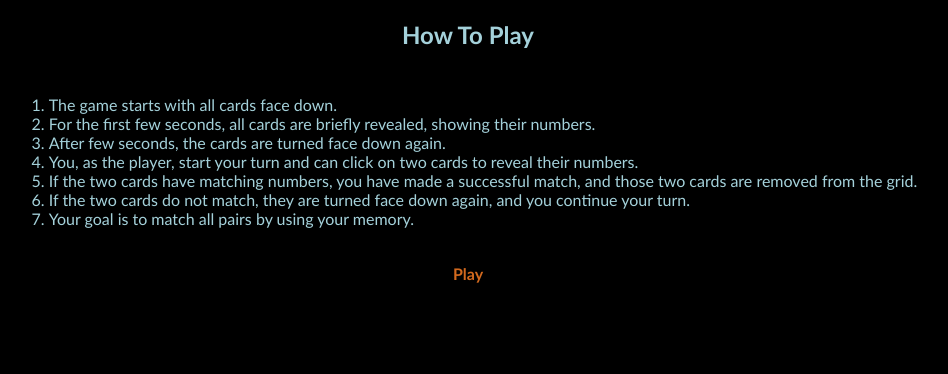
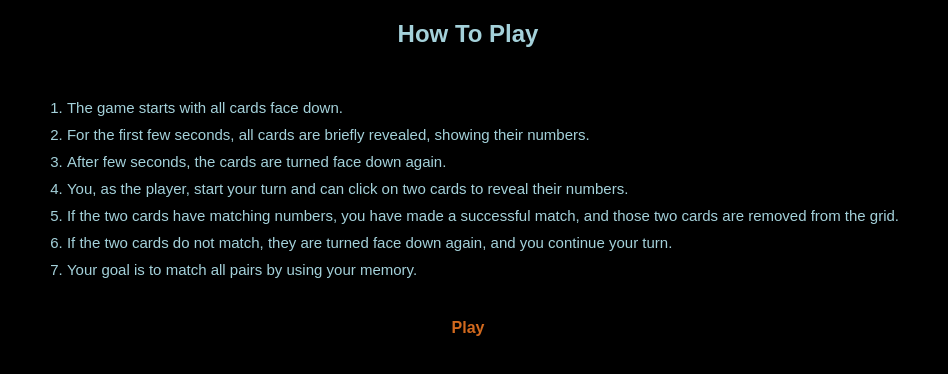
Before and after one commit to YashShrivastava10/memoryGame, a React (Create React App) app: page / in a window 1280 px wide. Shown: the top 374 px of the page, without its empty margins (172-1120 px from the left). Built offline with nearby package versions, Linux system fonts and the light colour scheme.

Commit message:
Prettify + Increase font-size for instructions

```diff
--- a/src/components/HowToPlay.tsx
+++ b/src/components/HowToPlay.tsx
@@ -5,7 +5,7 @@ type HowToPlayProps = {
   setShow: React.Dispatch<React.SetStateAction<number>>,
   generateGrid: (grid: grid) => void
 }
-export const HowToPlay = ({ setShow, generateGrid } : HowToPlayProps) => {
+export const HowToPlay = ({ setShow, generateGrid }: HowToPlayProps) => {
   return (
     <div className='howToPlay'>
       <h2>How To Play</h2>
@@ -20,7 +20,7 @@ export const HowToPlay = ({ setShow, generateGrid } : HowToPlayProps) => {
           <li>Your goal is to match all pairs by using your memory.</li>
         </ol>
       </div>
-          <span className="btn" onClick={() => {setShow(2); generateGrid(initialGrid)}}>Play</span>
+      <span className="btn" onClick={() => { setShow(2); generateGrid(initialGrid) }}>Play</span>
     </div>
   )
 }
--- a/src/memory.css
+++ b/src/memory.css
@@ -3,7 +3,7 @@
     height: 100vh;
     padding: 0;
     margin: 0;
-    font-family:'Trebuchet MS', 'Lucida Sans Unicode', 'Lucida Grande', 'Lucida Sans', Arial, sans-serif;
+    font-family: Arial, Helvetica, sans-serif;;
     overflow: hidden;
 }
 .howToPlay{
@@ -17,6 +17,10 @@
 }
 .howToPlay div{
     padding: 0px 20px 0px 10px;
+}
+.howToPlay div ol li{
+    padding: 5px 0;
+    font-size: 15px;
 }
 .grid{
     display: flex;
```
Lines whose indentation alone changed are shown as unchanged.
